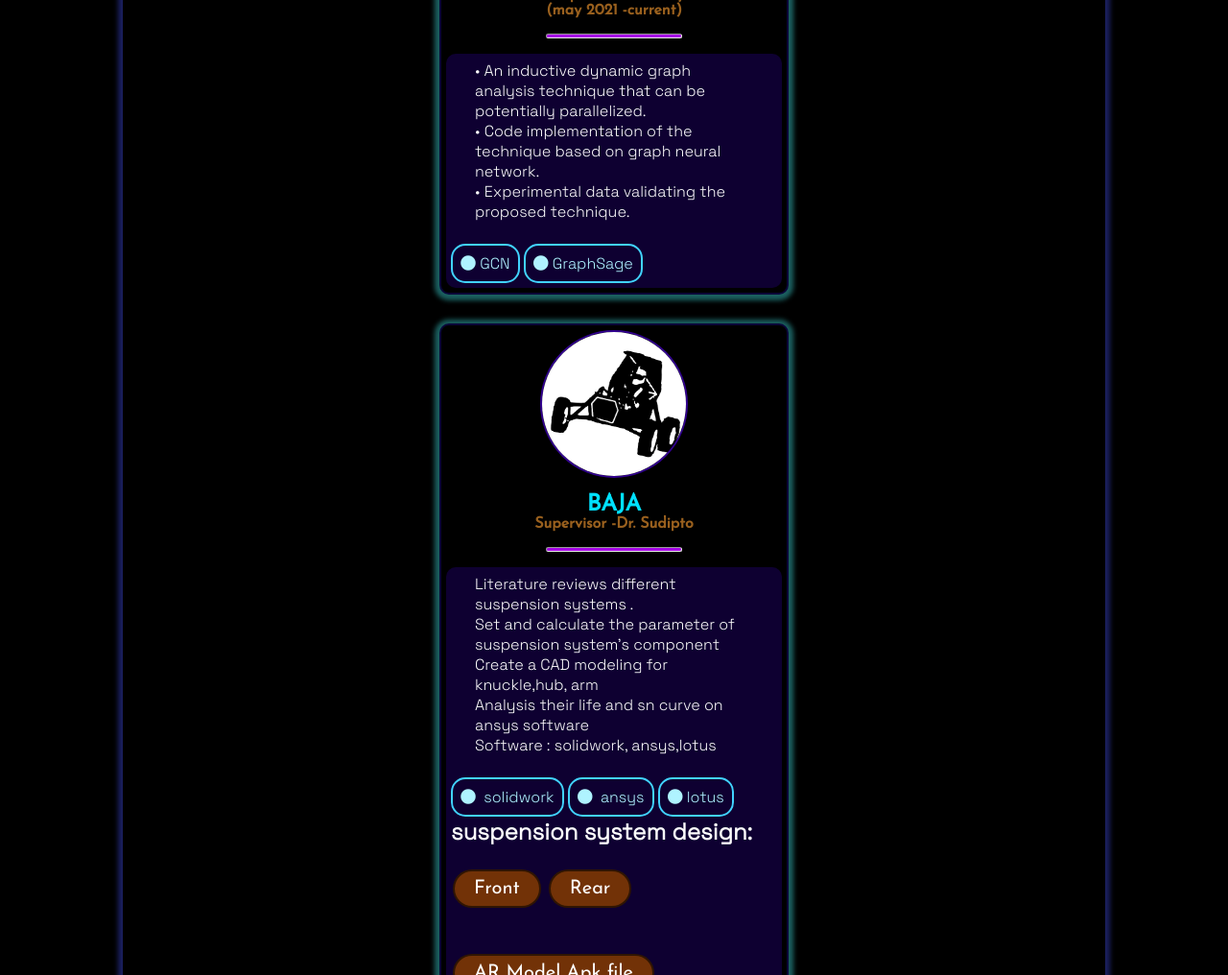
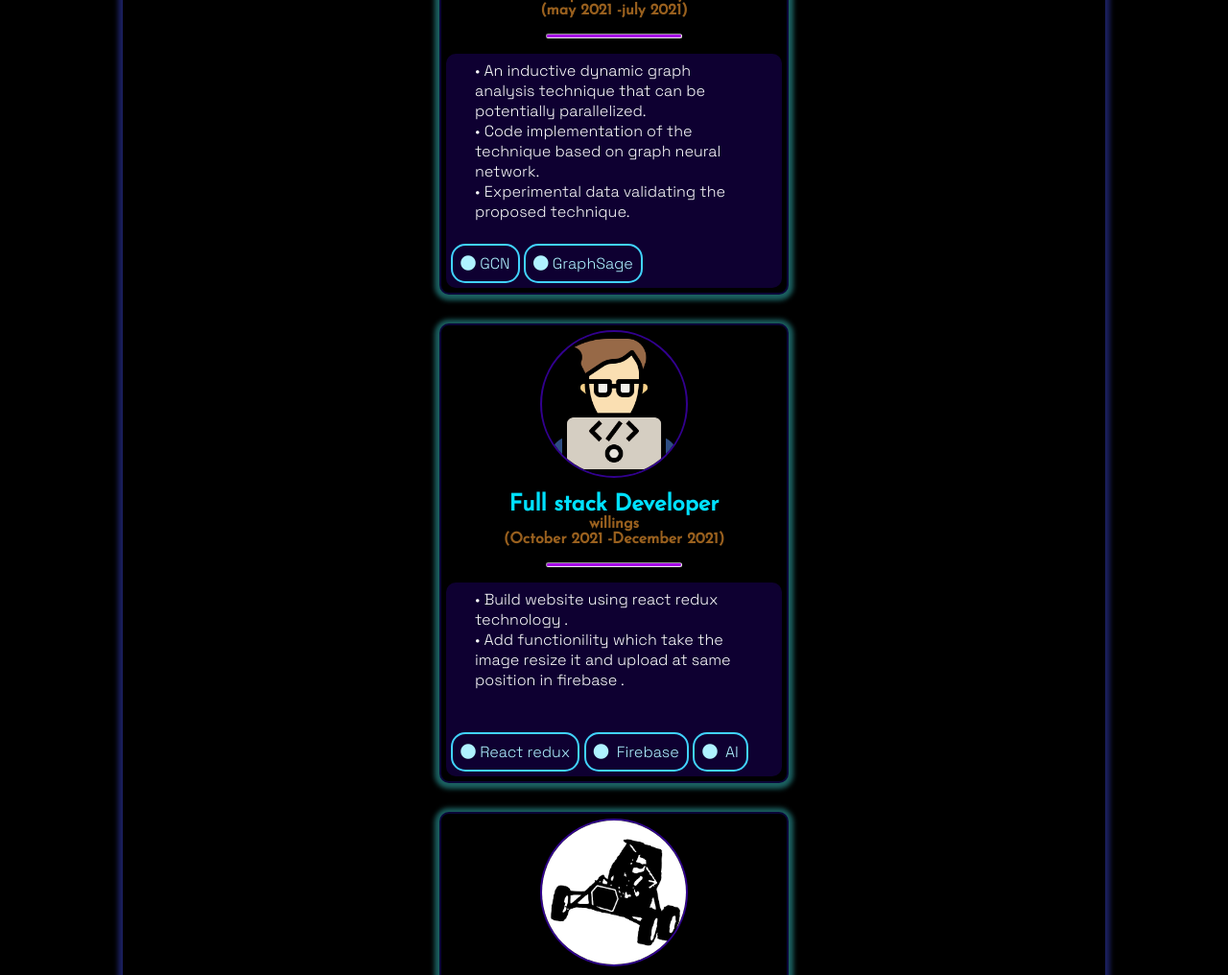
Before and after one commit to Rohitdoyal/RohitDoyal.github.io, a plain HTML site: page work.html in a window 1280 px wide. Shown: the part 3995-5011 px from the top of the page at 96% size. Drawn offline with Linux system fonts and the light colour scheme; a web font is replaced by a local one.

Commit message:
spelling update

```diff
--- a/css/about.css
+++ b/css/about.css
@@ -259,7 +259,7 @@ body{
 
 
     .container .card .face.face1{
-        transform: translateY(0);
+
         margin-top: 5vh ;
         opacity: 1;
     }
@@ -270,7 +270,7 @@ body{
     }
 
     .container .card .face.face2{
-        transform: translateY(0);
+
         background-color:aqua;
     }
 
--- a/work.html
+++ b/work.html
@@ -411,7 +411,7 @@
                         <img src="static/projectimage/gcn2.jpg" height="150px" alt="" srcset=""><br>
                         <h2>HIGH PERFORMANCE DATA ANALYTIC </h2>
                         <h3>Dr. Dip Sankar Banerjee </h3>
-                        <h3>(may 2021 -current)</h3>
+                        <h3>(may 2021 -july 2021)</h3>
                     </div>
                     <br>
                     <hr class="breakprojectline"><br>
@@ -428,6 +428,35 @@
                             <div id="usedtool">
                                 <div><i class="fas fa-circle"></i>&nbsp;GCN </div>
                                 <div><i class="fas fa-circle"></i>&nbsp;GraphSage</div>
+                            </div>
+
+                        </section>
+                    </div>
+                </div>
+
+                <div class="projectcard ">
+                    <div class="projectphoto">
+                        <img src="static/web.png" height="150px" width="150px" alt="" srcset=""><br>
+                        <h2>Full stack Developer </h2>
+                        <h3>willings </h3>
+                        <h3>(October 2021 -December 2021)</h3>
+                    </div>
+                    <br>
+                    <hr class="breakprojectline"><br>
+                    <div class="tools">
+                        <section>
+                            <p>
+                                • Build website using react redux technology .<br>
+                                • Add functionility which take the image resize it and upload at same position in firebase .<br>
+
+
+                                <br>
+
+                            </p><br>
+                            <div id="usedtool">
+                                <div><i class="fas fa-circle"></i>&nbsp;React redux </div>
+                                <div><i class="fas fa-circle"></i>&nbsp; Firebase </div>
+                                <div><i class="fas fa-circle"></i>&nbsp; AI</div>
                             </div>
 
                         </section>
```
Also changed, not shown: about.html (+6 -2 lines), index.html (+1 -1 lines).
